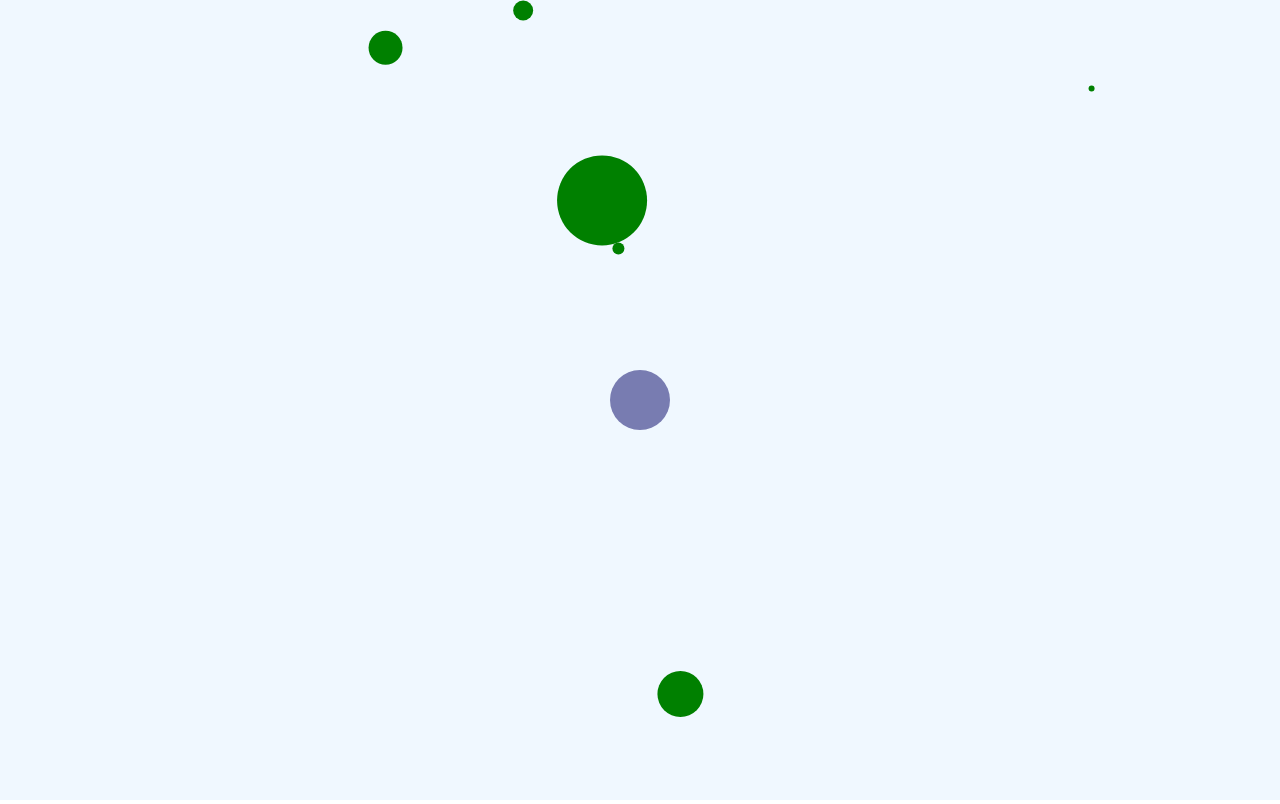
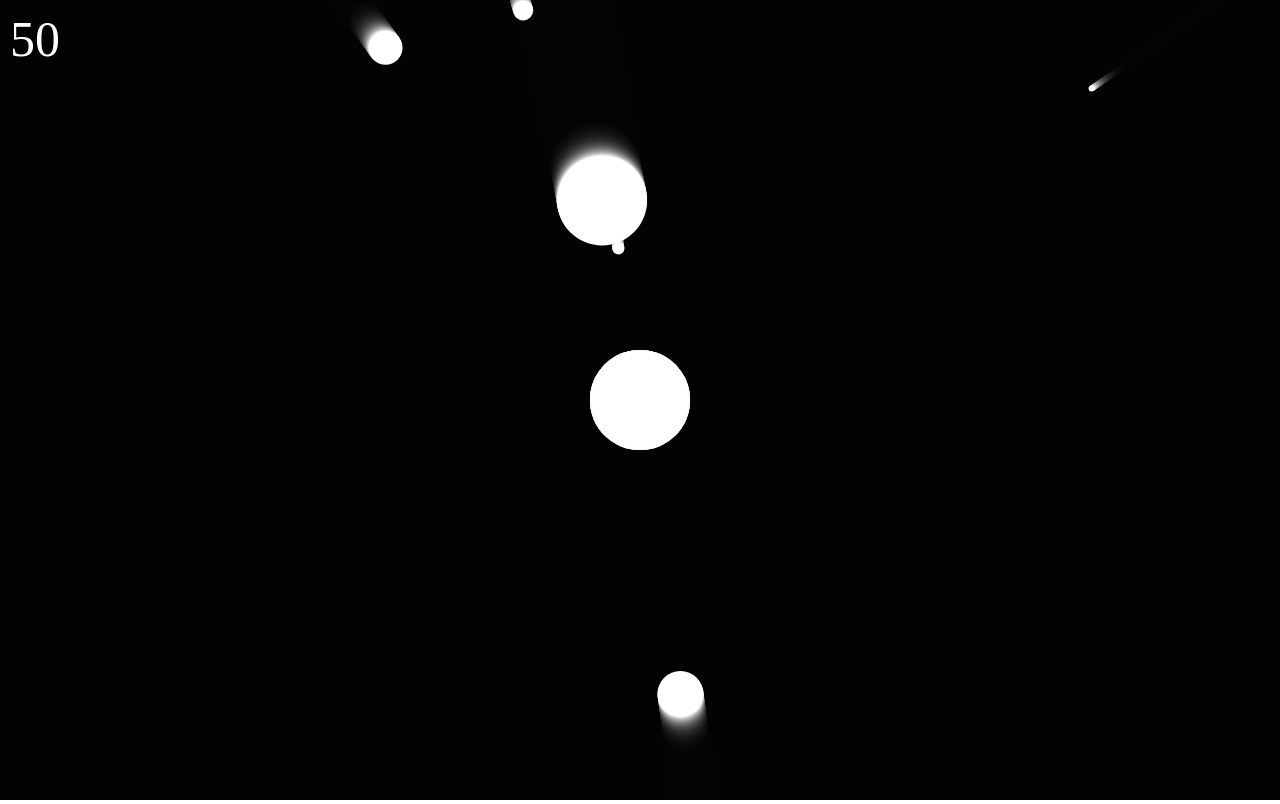
Before and after one commit to bartekbugala/canvas-game, a plain HTML site: page index.html in a window 1280 px wide. Drawn offline with Linux system fonts and the light colour scheme.

Commit message:
basic looks

```diff
--- a/classes.js
+++ b/classes.js
@@ -5,6 +5,8 @@ canvas.height = innerHeight;
 const center = { x: canvas.width / 2, y: canvas.height / 2 };
 const projectiles = [];
 const enemies = [];
+let score = 0;
+const scoreElement = document.getElementById('score');
 
 Array.prototype.random = function () {
   return this[Math.floor(Math.random() * this.length)];
--- a/game.js
+++ b/game.js
@@ -1,6 +1,7 @@
-const player = new Player(center.x, center.y, 30, 'rgba(0,0,100,.5)');
+const player = new Player(center.x, center.y, 50, 'rgba(255,255,255)');
 player.draw();
 spawnEnemies();
+scoreElement.innerText = `${player.radius}`;
 
 let lastUpdate = new Date();
 
@@ -19,7 +20,8 @@ function GameLoop() {
 }
 
 function animate() {
-  ctx.clearRect(0, 0, canvas.width, canvas.height);
+  ctx.fillStyle = 'rgba(0, 0, 0, 0.1)';
+  ctx.fillRect(0, 0, canvas.width, canvas.height);
   projectiles.forEach((projectile, index) => {
     projectile.draw();
     projectile.update();
@@ -41,20 +43,24 @@ function animate() {
       console.log(
         'collision',
         player.radius,
-        radiusDifference(player.radius, enemy.radius)
+        radiusDifference(player.radius, enemy.radius) || 1
       );
       player.radius -=
         player.radius - radiusDifference(player.radius, enemy.radius) >= 1
           ? radiusDifference(player.radius, enemy.radius) || 1
           : player.radius;
       enemies.splice(enemyIndex, 1);
+      scoreElement.innerText = `${player.radius}`;
     }
     projectiles.forEach((projectile, projectileIndex) => {
       if (isCollision(projectile, enemy)) {
-        player.radius +=
+        const radiusDiff =
           radiusDifference(player.radius, enemy.radius, 'add') || 1;
+        player.radius += radiusDiff;
         enemies.splice(enemyIndex, 1);
         projectiles.splice(projectileIndex, 1);
+        score += radiusDiff;
+        scoreElement.innerText = `${player.radius}`;
       }
     });
   });
@@ -62,7 +68,7 @@ function animate() {
 
 function spawnEnemies() {
   setInterval(() => {
-    enemies.push(new Enemy(500, 200, 25, 'green'));
+    enemies.push(new Enemy(500, 200, 25, 'white'));
   }, 800);
 }
 
@@ -76,7 +82,21 @@ window.addEventListener('mousedown', (e) => {
     alert('YOU HAVE BEEN DEFEATED!');
     return;
   }
-  projectiles.push(new Projectile(center.x, center.y, 5, 'red', velocity));
+  projectiles.push(new Projectile(center.x, center.y, 5, 'white', velocity));
+
+  /*
+  const angle = calculateAngleFromEvent(e, canvas);
+  const velocity = calculateVelocity(angle);
+  if (player.radius > 0) {
+    player.radius -= radiusDifference(player.radius, 5, 'subtract') || 1;
+  }
+  if (player.radius < 1) {
+    alert('YOU HAVE BEEN DEFEATED!');
+    return;
+  }
+  projectiles.push(new Projectile(center.x, center.y, 5, 'white', velocity));
+
+  */
 });
 
 GameLoop();
--- a/index.html
+++ b/index.html
@@ -9,13 +9,27 @@
   <style>
     body {
       margin: 0;
+      padding: 0;
       cursor: crosshair;
+      position: relative;
+
+      width: 100vw;
+      height: 100vh;
     }
     canvas {
-      background-color: aliceblue;
+
+    }
+    #score {
+      user-select: none;
+      position: absolute;
+      top: 10px;
+      left: 10px;
+      font-size: 50px;
+      color: white;
     }
   </style>
   <body>
+    <div id="score">0</div>
     <canvas id="game_canvas" width="640" height="150"></canvas>
     <script src="./classes.js"></script>
     <script src="./utils.js"></script>
```
